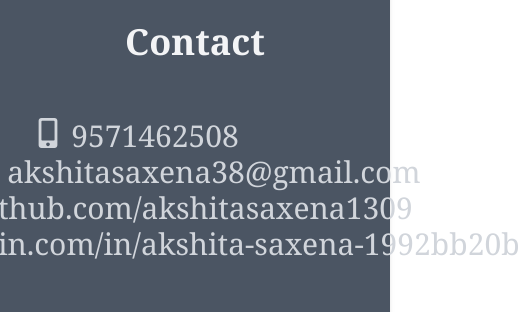
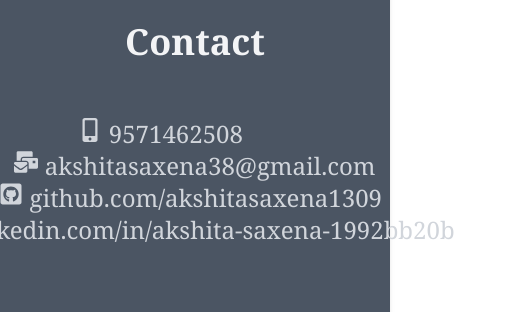
Before and after one commit to akshitasaxena1309/Portfolio_website, a React (Vite) app: page / in a window 390 px wide. Shown: the part 7458-7770 px from the top of the page, 520 px wide, since content can reach past the window. Built offline with nearby package versions, Linux system fonts and the light colour scheme; no server answers.

Commit message:
first commit

```diff
--- a/src/pages/Contact.jsx
+++ b/src/pages/Contact.jsx
@@ -14,7 +14,7 @@ function Contact() {
             Contact
           </h1>
         </div>
-        <div className="font-sans pt-12 text-gray-300 flex flex-col  text-3xl items-center">
+        <div className="font-sans pt-12 text-gray-300 flex flex-col text-2xl md:text-3xl items-center">
           <div className="flex flex-col md:flex-row">
             <div className="flex flex-row px-16">
               <FaMobileAlt />
```
